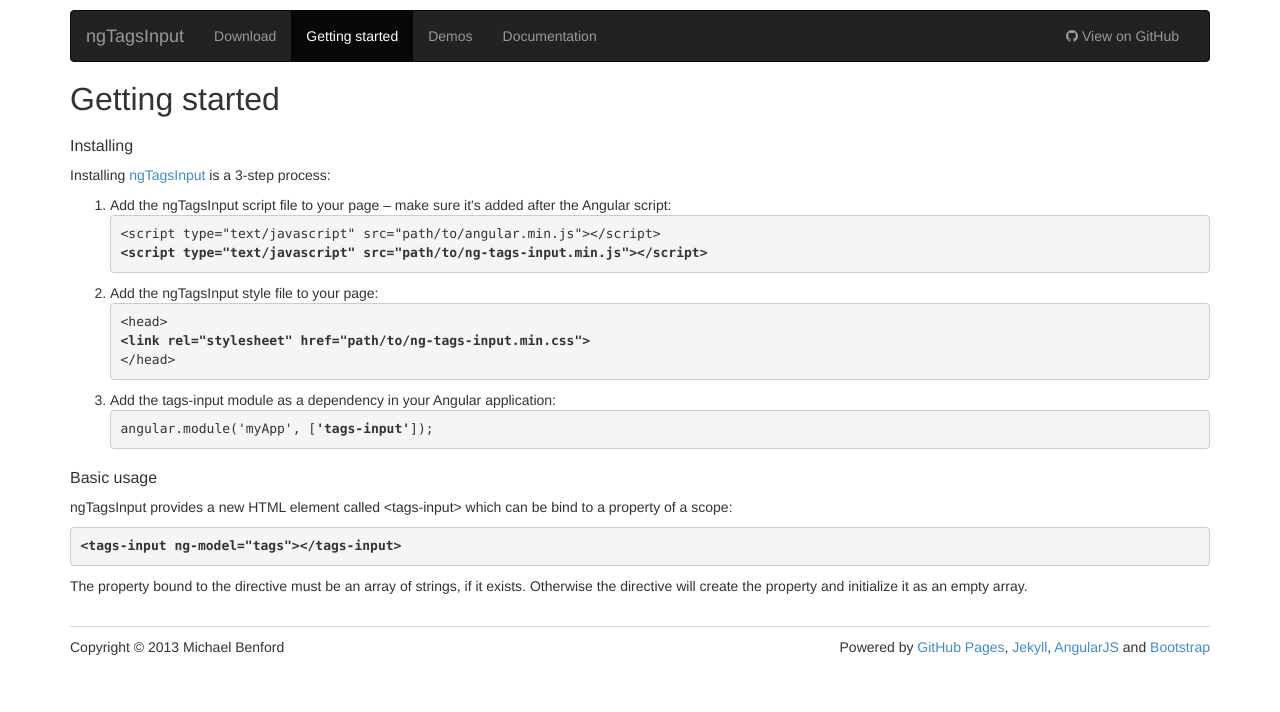
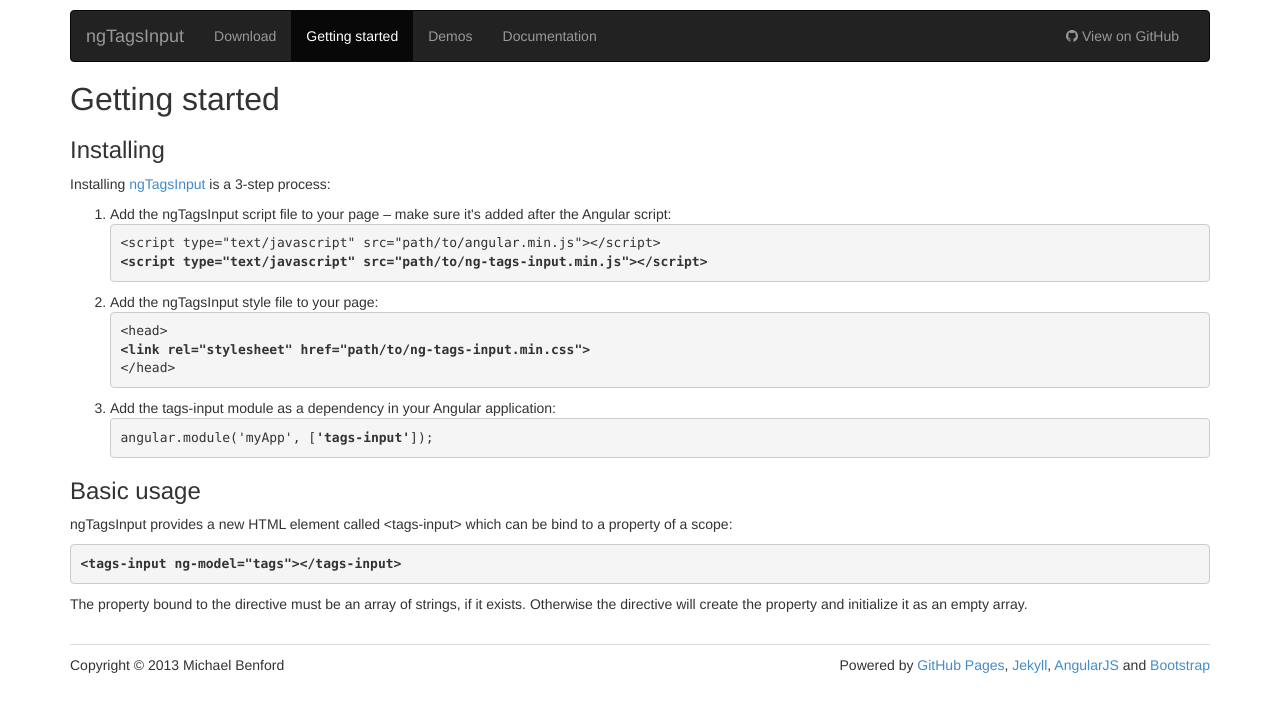
Before and after one commit to mbenford/ngTagsInput, a Jekyll site: the page built from gettingstarted.html, in a window 1280 px wide. Shown: the top 712 px of the page. Built offline with Jekyll 4.4.1, drawn with Linux system fonts in a browser that asks for light colours; nearby versions of some CDN libraries; Markdown is read by kramdown in place of the engine named in the settings.

```diff
--- a/css/styles.css
+++ b/css/styles.css
@@ -13,7 +13,7 @@ h2 {
 }
 
 h3 {
-    font-size: 16px;
+    font-size: 20px;
 }
 
 .tagline {
--- a/gettingstarted.html
+++ b/gettingstarted.html
@@ -5,7 +5,7 @@ title: Getting started
 <h1>Getting started</h1>
 
 <section>
-  <h3>Installing</h3>
+  <h2>Installing</h2>
   <p>Installing <a href="download.html">ngTagsInput</a> is a 3-step process:</p>
   <ol>
     <li>
@@ -26,7 +26,7 @@ title: Getting started
   </ol>
 </section>
 <section>
-  <h3>Basic usage</h3>
+  <h2>Basic usage</h2>
   <p>ngTagsInput provides a new HTML element called &lt;tags-input&gt; which can be bind to a property of a scope:</p>
 <pre><strong>&lt;tags-input ng-model="tags"&gt;&lt;/tags-input&gt;</strong></pre>
   <p>
```
